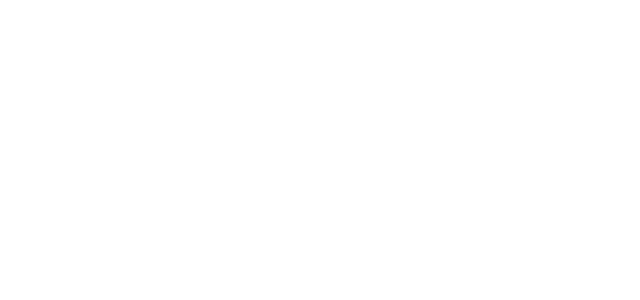
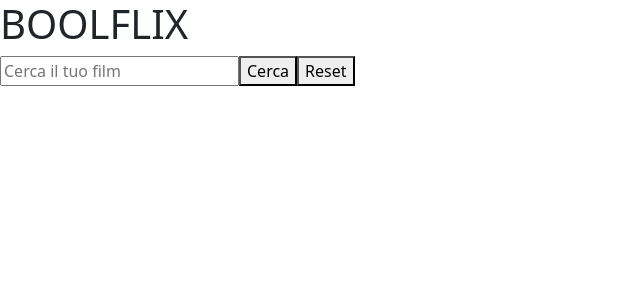
Before and after one commit to AleFabbretti/vite-boolflix, a Vue app: page / in a window 1280 px wide. Shown: the top 300 px of the page, without its empty margins (0-640 px from the left). Built offline with nearby package versions, Linux system fonts and the light colour scheme.

Commit message:
Aggiunti componenti e ricerca film tramite bottone

```diff
--- a/package.json
+++ b/package.json
@@ -10,6 +10,7 @@
   },
   "dependencies": {
     "@popperjs/core": "^2.11.6",
+    "axios": "^1.2.0",
     "bootstrap": "^5.2.3",
     "vue": "^3.2.41"
   },
--- a/src/App.vue
+++ b/src/App.vue
@@ -1,4 +1,5 @@
 <script>
+import axios from "axios";
 import { store } from "./store.js";
 
 import AppHeader from "./components/AppHeader.vue";
@@ -14,12 +15,33 @@ export default {
       store,
     };
   },
+  methods: {
+    searchMovie(data = "") {
+      if (data === "reset") {
+        this.store.searchText = "";
+      }
+      axios
+        .get("https://api.themoviedb.org/3/search/movie", {
+          params: {
+            api_key: "8fcf7b9bc08c090a4dda3f181c9cc521",
+            query: this.store.searchText,
+            language: "it-IT",
+          },
+        })
+        .then((resp) => {
+          this.store.movies = resp.data.results;
+        })
+        .catch((err) => {
+          this.store.movies = [];
+        });
+    },
+  },
 };
 </script>
 
 <template>
   <div>
-    <AppHeader />
+    <AppHeader @search="searchMovie" />
     <AppMain />
   </div>
 </template>
--- a/src/components/AppCard.vue
+++ b/src/components/AppCard.vue
@@ -1,9 +1,30 @@
+<script>
+export default {
+  props: {
+    info: Object,
+  },
+};
+</script>
+
 <template>
-  <div></div>
+  <li>
+    <div class="my-card m-2">
+      <img
+        :src="'https://image.tmdb.org/t/p/w342${info.poster_path}'"
+        :alt="info.title"
+      />
+      <h4>Titolo: {{ info.title }}</h4>
+      <h6>Titolo originale: {{ info.original_title }}</h6>
+      <h6>Lingua originale: {{ info.original_language }}</h6>
+      <h6>Voto: {{ info.vote_average }}</h6>
+    </div>
+  </li>
 </template>
 
-<script>
-export default {};
-</script>
-
-<style lang="scss" scoped></style>
+<style lang="scss" scoped>
+.my-card {
+  width: 342px;
+  height: 700px;
+  border: 1px solid white;
+}
+</style>
--- a/src/components/AppHeader.vue
+++ b/src/components/AppHeader.vue
@@ -1,9 +1,27 @@
+<script>
+import { store } from "../store.js";
+export default {
+  data() {
+    return {
+      store,
+    };
+  },
+};
+</script>
+
 <template>
-  <div></div>
+  <div>
+    <h1>BOOLFLIX</h1>
+    <form @submit.prevent="$emit('search')">
+      <input
+        type="text"
+        placeholder="Cerca il tuo film"
+        v-model="store.searchText"
+      />
+      <button type="submit">Cerca</button>
+      <button type="reset" @click="$emit('search', 'reset')">Reset</button>
+    </form>
+  </div>
 </template>
 
-<script>
-export default {};
-</script>
-
 <style lang="scss" scoped></style>
--- a/src/components/AppMain.vue
+++ b/src/components/AppMain.vue
@@ -1,9 +1,24 @@
+<script>
+import { store } from "../store";
+import AppCard from "./AppCard.vue";
+export default {
+  components: {
+    AppCard,
+  },
+  data() {
+    return {
+      store,
+    };
+  },
+};
+</script>
+
 <template>
-  <div></div>
+  <section class="container">
+    <ul>
+      <AppCard v-for="movie in store.movies" :info="movie" />
+    </ul>
+  </section>
 </template>
 
-<script>
-export default {};
-</script>
-
 <style lang="scss" scoped></style>
--- a/src/store.js
+++ b/src/store.js
@@ -2,4 +2,6 @@ import { reactive } from "vue";
 
 export const store = reactive({
   searchText: "",
+  movies: [],
+  series: [],
 });
```
Also changed, not shown: 1 other file (tests, documents, lock files or other folders).
